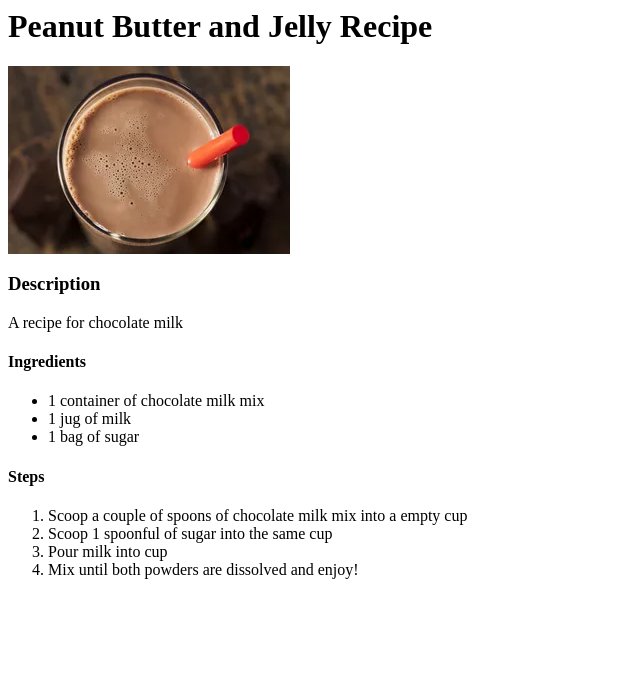
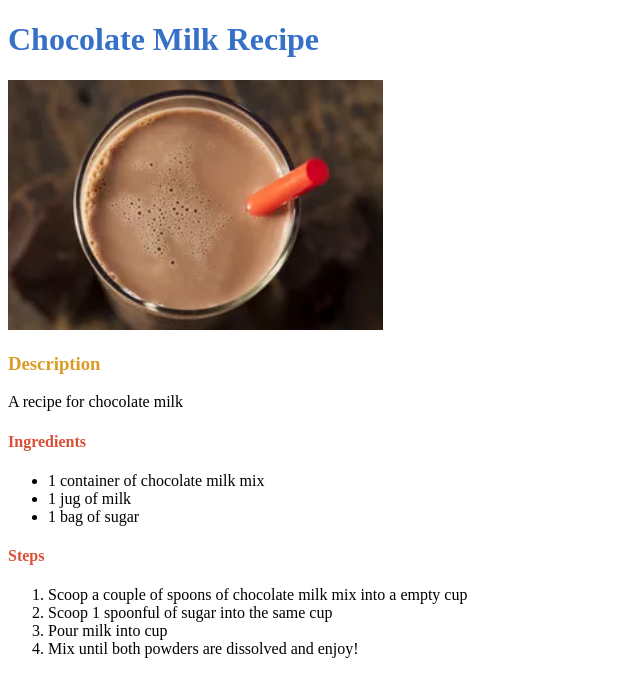
Before and after one commit to DeterminedBoar/odin-recipes, a plain HTML site: page recipes/chocolate_milk.html in a window 1280 px wide. Shown: the whole page, without its empty margins (0-640 px from the left). Drawn offline with Linux system fonts and the light colour scheme.

Commit message:
Add style.css to all html files
Add color to different headings.
Made all images the same height.
Remove underline and change color of anchor
elements.

```diff
--- a/recipes/chocolate_milk.html
+++ b/recipes/chocolate_milk.html
@@ -1,4 +1,13 @@
-<h1>Peanut Butter and Jelly Recipe</h1>
+<!DOCTYPE html>
+<html lang="en">
+<head>
+    <meta charset="UTF-8">
+    <meta name="viewport" content="width=device-width, initial-scale=1.0">
+    <link rel="stylesheet" href="/style.css">
+    <title>Chocolate Milk Recipe</title>
+</head>
+<body>
+    <h1>Chocolate Milk Recipe</h1>
     <img src="chocolate_milk.png" alt="A picture of a cup of chocolate milk">
     <h3>Description</h3>
     <p>A recipe for chocolate milk</p>
@@ -15,3 +24,5 @@
         <li>Pour milk into cup</li>
         <li>Mix until both powders are dissolved and enjoy!</li>
     </ol>
+</body>
+</html>
--- /dev/null
+++ b/style.css
@@ -0,0 +1,20 @@
+h1 {
+    color: rgb(55, 113, 199)
+}
+
+a {
+    color: rgb(209, 139, 73);
+    text-decoration: none;
+}
+
+h3 {
+    color: rgb(219, 156, 39);
+}
+
+h4 {
+    color: rgb(218, 79, 54);
+}
+
+img {
+    height: 250px;
+}
```
Also changed, not shown: index.html (+1 -0 lines), recipes/pbj.html (+11 -0 lines), recipes/pizza.html (+11 -0 lines). Lines whose indentation alone changed are shown as unchanged.
